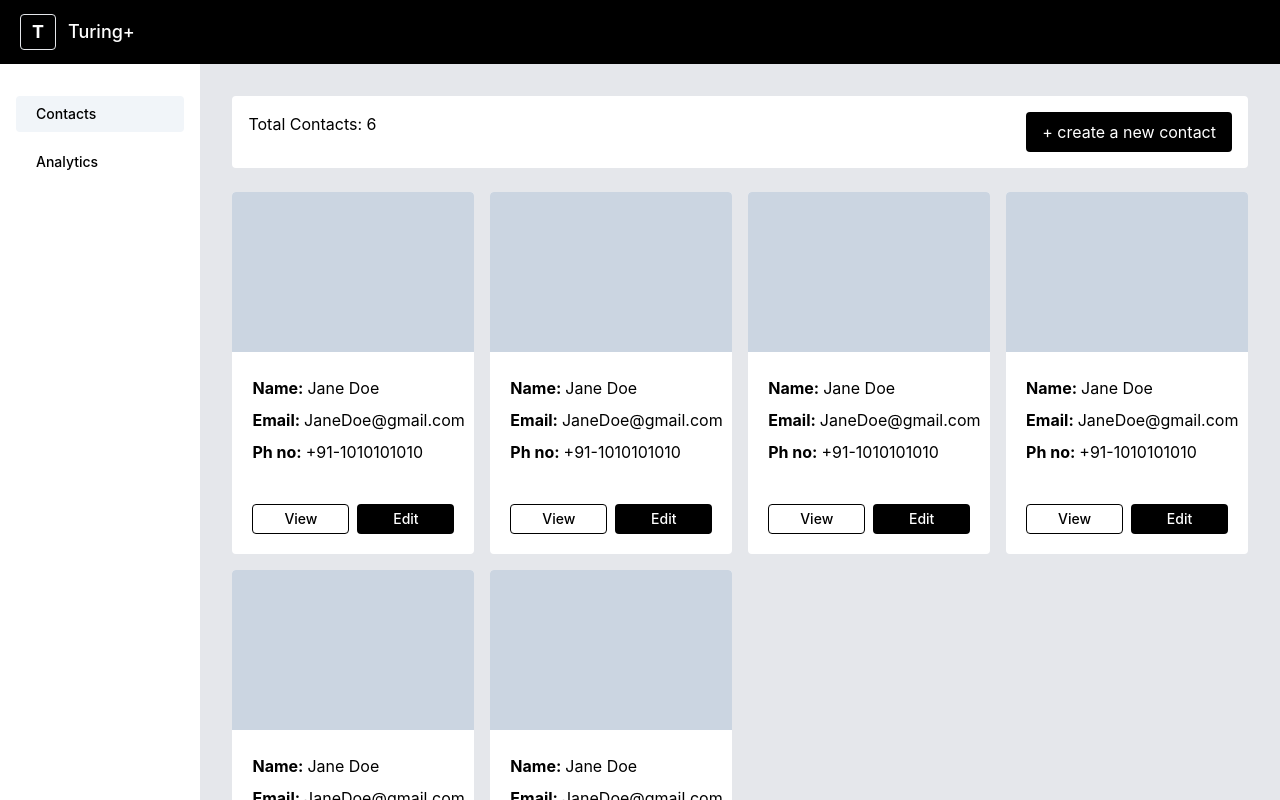
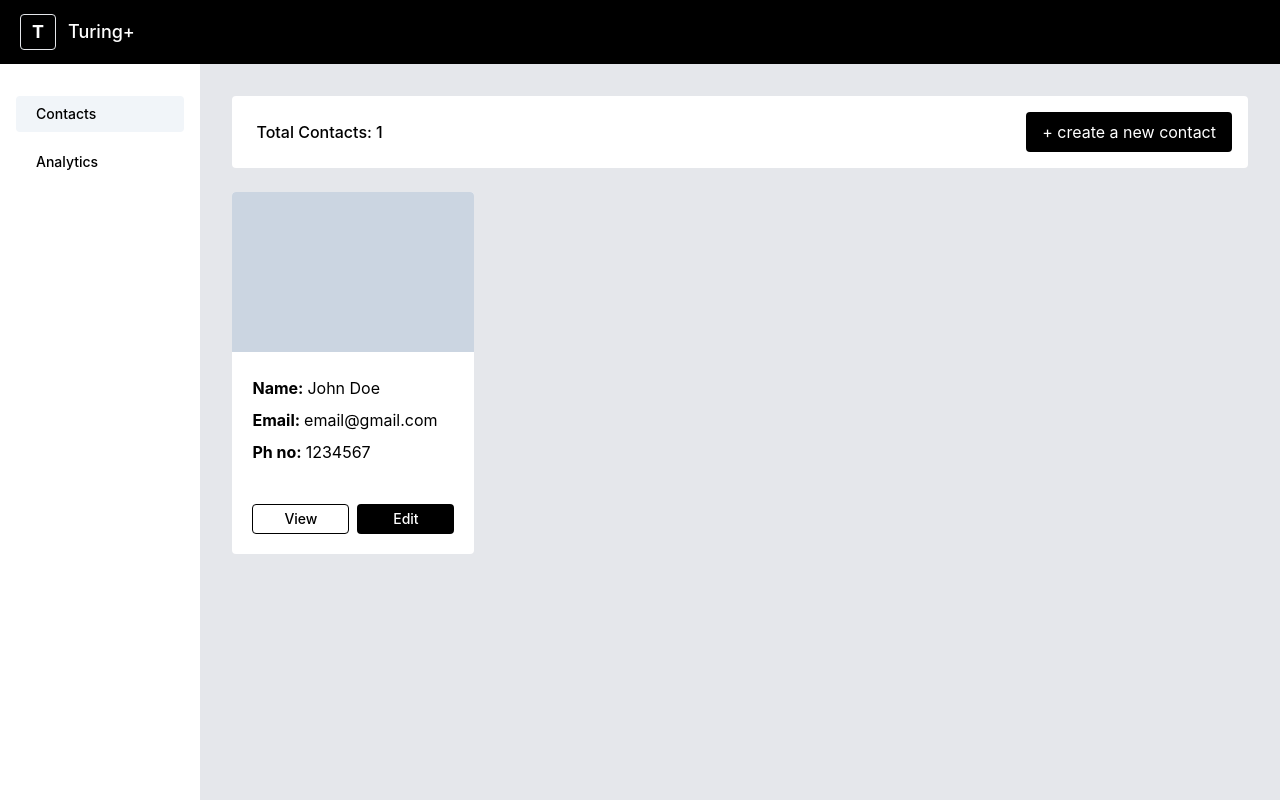
Before and after one commit to AdityaP68/contact-management-taiyo, a React (Vite) app: page / in a window 1280 px wide. Built offline with nearby package versions, Linux system fonts and the light colour scheme.

Commit message:
refactor

```diff
--- /dev/null
+++ b/src/components/Charts/LeafletChart.tsx
@@ -0,0 +1,42 @@
+import { MapContainer, TileLayer, CircleMarker, Popup } from "react-leaflet";
+import { CountryData } from "../../utils/types";
+import "leaflet/dist/leaflet.css";
+
+type LeafletMapData = {
+  countriesData: CountryData[];
+};
+
+function LeafletChart({ countriesData }: LeafletMapData) {
+  return (
+    <MapContainer
+      center={[0, 0]}
+      zoom={2}
+      style={{ height: "80vh", width: "100%" }}
+    >
+      <TileLayer
+        url="https://api.maptiler.com/maps/basic-v2/256/{z}/{x}/{y}.png?key=b5ibGU3a1uvTSlZaurNj"
+        attribution='<a href="https://www.maptiler.com/copyright/" target="_blank">&copy; MapTiler</a> <a href="https://www.openstreetmap.org/copyright" target="_blank">&copy; OpenStreetMap contributors</a>'
+      />
+
+      {/* Add Circle markers for each country */}
+      {countriesData.map((country) => (
+        <CircleMarker
+          key={country.country}
+          center={[country.countryInfo.lat, country.countryInfo.long]}
+          radius={Math.sqrt(country.active) * 0.03} // Adjust the radius based on the data
+          fillColor="red" // Set a color based on data or other criteria
+          fillOpacity={0.4}
+          stroke={false}
+        >
+          <Popup>
+            <strong>{country.country}</strong>
+            <br />
+            Active Cases: {country.active}
+          </Popup>
+        </CircleMarker>
+      ))}
+    </MapContainer>
+  );
+}
+
+export default LeafletChart;
--- /dev/null
+++ b/src/components/Charts/LeafletChartCard.tsx
@@ -0,0 +1,19 @@
+// Import your CovidMap component
+import { CountryData } from "../../utils/types"; // Import the type if available
+import LeafletChart from "./LeafletChart";
+
+type CovidMapCardProps = {
+  countriesData: CountryData[];
+};
+
+function LeafletChartCard({ countriesData }: CovidMapCardProps) {
+  console.log(countriesData);
+  return (
+    <div className="w-full bg-white rounded mt-6 px-10 py-6">
+      <h1 className="mb-6 font-semibold text-lg">Country Wise Case Spread</h1>
+      <LeafletChart countriesData={countriesData} />
+    </div>
+  );
+}
+
+export default LeafletChartCard;
--- a/src/components/Contacts/ContactsCard.tsx
+++ b/src/components/Contacts/ContactsCard.tsx
@@ -1,20 +1,35 @@
+import React from "react";
+import { Contact } from "../../utils/types";
+import { useDispatch } from "react-redux";
+import { deleteContact } from "../../redux-store/contactsSlice";
 
-function ContactsCard() {
+type ContactsCardProps = {
+  contact: Contact;
+}
+
+const ContactsCard: React.FC<ContactsCardProps> = ({ contact }) => {
+  console.log(contact)
+  const dispatch = useDispatch();
+
+  const handleDelete = () =>{
+    dispatch(deleteContact(contact.id))
+  }
+
   return (
     <div className=" bg-white rounded overflow-hidden flex flex-col ">
       <div className="h-40 w-full bg-slate-300"></div>
       <div className="p-4 flex flex-col gap-2 py-6 px-5">
         <div className="flex gap-1">
           <strong>Name:</strong>
-          <p>Jane Doe</p>
+          <p>{contact.name}</p>
         </div>
         <div className="flex gap-1">
           <strong>Email:</strong>
-          <p>JaneDoe@gmail.com</p>
+          <p>{contact.email}</p>
         </div>
         <div className="flex gap-1">
           <strong>Ph no:</strong>
-          <p>+91-1010101010</p>
+          <p>{contact.phone}</p>
         </div>
       </div>
       <div className="flex w-full mt-auto mx-auto gap-2 px-5 pb-5 pt-4">
--- /dev/null
+++ b/src/components/Contacts/CreateContactModal.tsx
@@ -0,0 +1,9 @@
+import React from 'react'
+
+function CreateContactModal() {
+  return (
+    <div className='h-screen w-screen absolute bg-gray-300'>CreateContactModal</div>
+  )
+}
+
+export default CreateContactModal
--- a/src/layout/Sidebar/Sidebar.tsx
+++ b/src/layout/Sidebar/Sidebar.tsx
@@ -24,8 +24,9 @@ function Sidebar() {
   return (
     <aside className="w-60 bg-white pt-6">
       <ul className="py-2 pl-2 pr-4 ml-2 flex flex-col gap-3 ">
-        {links.map((link: LinkItem) => (
+        {links.map((link: LinkItem, key: number) => (
           <li
+            key={key}
             className={` py-2 px-5 font-medium text-sm ${
               activeLink === link.path ? `bg-slate-100 rounded ` : ``
             }`}
--- a/src/main.tsx
+++ b/src/main.tsx
@@ -1,10 +1,15 @@
 import React from "react";
-import ReactDOM from "react-dom/client";
+import ReactDOM from "react-dom";
 import App from "./App.tsx";
 import "./index.css";
+import { Provider } from "react-redux";
+import store from "./redux-store/store.ts";
 
-ReactDOM.createRoot(document.getElementById("root")!).render(
+ReactDOM.render(
   <React.StrictMode>
-    <App />
-  </React.StrictMode>
+    <Provider store={store}>
+      <App />
+    </Provider>
+  </React.StrictMode>,
+  document.getElementById("root")
 );
--- a/src/pages/Analytics.tsx
+++ b/src/pages/Analytics.tsx
@@ -2,6 +2,7 @@ import { useQuery } from "@tanstack/react-query";
 import api from "../services/api";
 import { processedHistoricalData } from "../utils/dataProcessor";
 import LineChartCard from "../components/Charts/LineChartCard";
+import LeafletChartCard from "../components/Charts/LeafletChartCard";
 
 function Analytics() {
   const historicalDataQuery = useQuery({
@@ -17,20 +18,24 @@ function Analytics() {
   console.log(historicalDataQuery.data, "alldat");
   console.log(countryDataQuery.data, "country");
 
-  if (historicalDataQuery?.isLoading || countryDataQuery?.isLoading) {
+  if (historicalDataQuery.isLoading || countryDataQuery.isLoading) {
     return <h1>Loading...</h1>;
   }
 
+  if (historicalDataQuery.error || countryDataQuery.error) {
+    return <h1>Error fetching data</h1>;
+  }
+
   const ModifiedData = processedHistoricalData(
-    historicalDataQuery?.data?.cases
+    historicalDataQuery.data?.cases
   );
 
-  console.log(ModifiedData);
 
   return (
-    <>
+    <div>
       <LineChartCard data={ModifiedData} />
-    </>
+      <LeafletChartCard countriesData={countryDataQuery.data} />
+    </div>
   );
 }
 
--- a/src/pages/Contacts.tsx
+++ b/src/pages/Contacts.tsx
@@ -1,24 +1,38 @@
+import { useSelector } from "react-redux";
 import ContactsCard from "../components/Contacts/ContactsCard";
 import Card from "../components/UI/Card";
+import { Contact } from "../utils/types";
+//import CreateContactModal from "../components/Contacts/CreateContactModal";
+
+type RootState = {
+  contacts: {
+    contacts: Contact[];
+  };
+}
 
 function Contacts() {
+  const contacts = useSelector((state: RootState) => state.contacts.contacts)
+  console.log(contacts)
   return (
+    <>
+
     <div>
       <Card>
-        <p>Total Contacts: 6</p>
+        <p className="p-2 font-medium">Total Contacts: {contacts.length}</p>
         <button className="bg-black text-white py-2 px-4 rounded ml-auto hover:bg-gray-900">
           + create a new contact
         </button>
       </Card>
       <section className="grid grid-cols-4 gap-4 mt-6 w-full">
-        <ContactsCard />
-        <ContactsCard />
-        <ContactsCard />
-        <ContactsCard />
-        <ContactsCard />
-        <ContactsCard />
+      {contacts.map((contact) => (
+      <ContactsCard
+        key={contact.id}
+        contact={contact}
+      />
+    ))}
       </section>
     </div>
+    </>
   );
 }
 
--- /dev/null
+++ b/src/redux-store/contactsSlice.ts
@@ -0,0 +1,34 @@
+import { createSlice, PayloadAction } from "@reduxjs/toolkit";
+import { Contact } from "../utils/types";
+
+type ContactsState = {
+  contacts: Contact[];
+}
+
+const initialState: ContactsState = {
+  contacts: [{id: '1', name: 'John Doe', email: 'email@gmail.com', phone: 1234567}],
+};
+
+const contactsSlice = createSlice({
+  name: "contacts",
+  initialState,
+  reducers: {
+    addContact: (state, action: PayloadAction<Contact>) => {
+      state.contacts.push(action.payload);
+    },
+    editContact: (state, action: PayloadAction<Contact>) => {
+      const editedContact = action.payload;
+      const index = state.contacts.findIndex((c) => c.id === editedContact.id);
+      if (index !== -1) {
+        state.contacts[index] = editedContact;
+      }
+    },
+    deleteContact: (state, action: PayloadAction<string>) => {
+      state.contacts = state.contacts.filter(contact => contact.id !== action.payload);
+    },
+  },
+});
+
+export const { addContact, editContact, deleteContact } = contactsSlice.actions;
+
+export default contactsSlice.reducer;
--- /dev/null
+++ b/src/redux-store/store.ts
@@ -0,0 +1,12 @@
+// src/store.ts
+
+import { configureStore } from "@reduxjs/toolkit";
+import contactsReducer from "./contactsSlice";
+
+const store = configureStore({
+  reducer: {
+    contacts: contactsReducer,
+  },
+});
+
+export default store;
--- /dev/null
+++ b/src/utils/types.tsx
@@ -0,0 +1,42 @@
+// api.ts
+export type CountryData = {
+    updated: number;
+    country: string;
+    countryInfo: {
+      _id: number;
+      iso2: string;
+      iso3: string;
+      lat: number;
+      long: number;
+      flag: string;
+    };
+    cases: number;
+    todayCases: number;
+    deaths: number;
+    todayDeaths: number;
+    recovered: number;
+    todayRecovered: number;
+    active: number;
+    critical: number;
+    casesPerOneMillion: number;
+    deathsPerOneMillion: number;
+    tests: number;
+    testsPerOneMillion: number;
+    population: number;
+    continent: string;
+    oneCasePerPeople: number;
+    oneDeathPerPeople: number;
+    oneTestPerPeople: number;
+    activePerOneMillion: number;
+    recoveredPerOneMillion: number;
+    criticalPerOneMillion: number;
+  };
+
+  export type Contact={
+    id: string
+    name: string;
+    email: string;
+    phone: number;
+    address?: string;
+    age?: number;
+  }
```
Also changed, not shown: package.json (+9 -3 lines), 1 other file (tests, documents, lock files or other folders).
